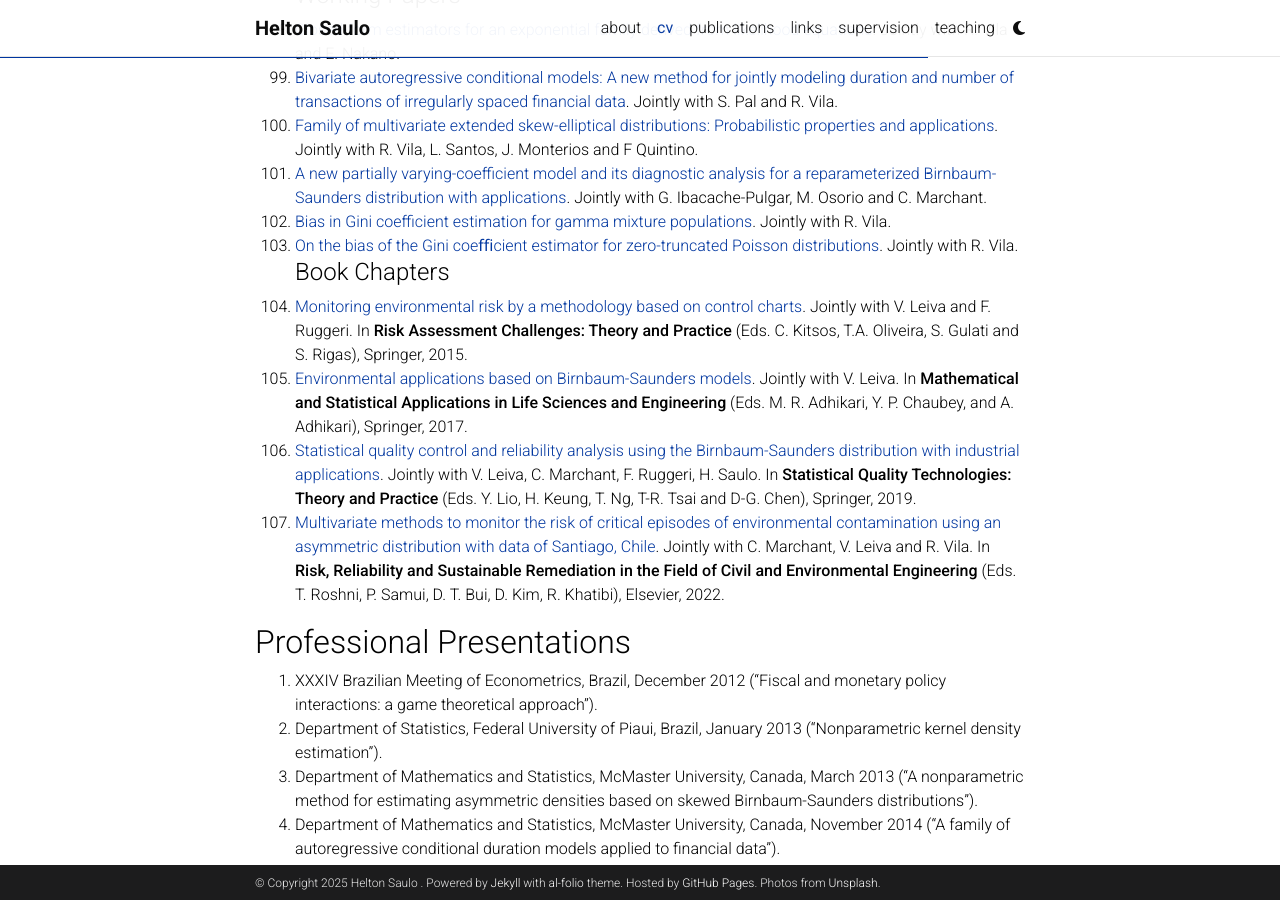
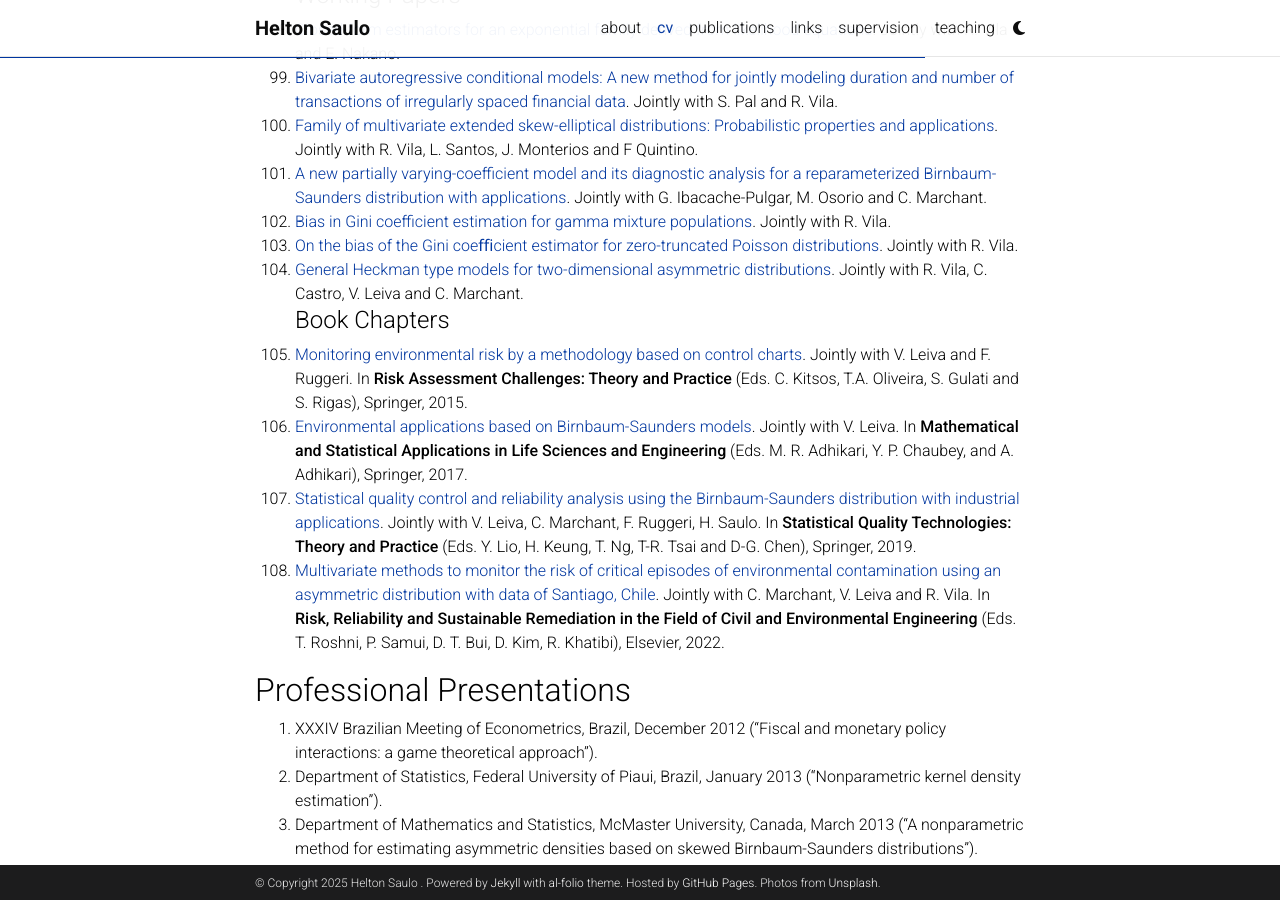
Before and after one commit to heltonsaulo/heltonsaulo.github.io, a Jekyll site: the page built from _pages/cv.md, in a window 1280 px wide and 900 px high, scrolled down 8802 px. Built offline with Jekyll 4.4.1, drawn with Linux system fonts in a browser that asks for light colours; comment, search, counter and statistics services are not loaded; a style sheet for code colours, icons or effects is not loaded.

Commit message:
Update cv.md

```diff
--- a/_pages/cv.md
+++ b/_pages/cv.md
@@ -216,11 +216,12 @@
   101.  [A new partially varying-coefficient model and its diagnostic analysis for a reparameterized Birnbaum-Saunders distribution with applications](https://). Jointly with G. Ibacache-Pulgar, M. Osorio and C. Marchant.
   102.  [Bias in Gini coefficient estimation for gamma mixture populations](http://arxiv.org/abs/2503.00690). Jointly with R. Vila.
   103.  [On the bias of the Gini coeﬃcient estimator for zero-truncated Poisson distributions](http://arxiv.org/abs/2504.04518). Jointly with R. Vila.
+  104. [General Heckman type models for two-dimensional asymmetric distributions](http://). Jointly with R. Vila, C. Castro, V. Leiva and C. Marchant.
 #### Book Chapters
- 104.  [Monitoring environmental risk by a methodology based on control charts](https://link.springer.com/chapter/10.1007/978-3-319-18029-8_14). Jointly with V. Leiva and F. Ruggeri. In **Risk Assessment Challenges: Theory and Practice** (Eds. C. Kitsos, T.A. Oliveira, S. Gulati and S. Rigas), Springer, 2015.
- 105.  [Environmental applications based on Birnbaum-Saunders models](https://link.springer.com/chapter/10.1007/978-981-10-5370-2_14). Jointly with V. Leiva. In **Mathematical and Statistical Applications in Life Sciences and Engineering** (Eds. M. R. Adhikari,  Y. P. Chaubey,  and A. Adhikari), Springer, 2017.
- 106.  [Statistical quality control and reliability analysis using the Birnbaum-Saunders distribution with industrial applications](https://link.springer.com/chapter/10.1007/978-3-030-20709-0_2). Jointly with V. Leiva, C. Marchant, F. Ruggeri, H. Saulo. In **Statistical Quality Technologies: Theory and Practice** (Eds. Y. Lio, H. Keung, T. Ng, T-R. Tsai and D-G. Chen), Springer, 2019.
- 107.  [Multivariate methods to monitor the risk of critical episodes of environmental contamination using an asymmetric distribution with data of Santiago, Chile](https://doi.org/10.1016/B978-0-323-85698-0.00024-1). Jointly with C. Marchant, V. Leiva and R. Vila. In **Risk, Reliability and Sustainable Remediation in the Field of Civil and Environmental Engineering** (Eds. T. Roshni, P. Samui, D. T. Bui, D. Kim, R. Khatibi), Elsevier, 2022.
+ 105.  [Monitoring environmental risk by a methodology based on control charts](https://link.springer.com/chapter/10.1007/978-3-319-18029-8_14). Jointly with V. Leiva and F. Ruggeri. In **Risk Assessment Challenges: Theory and Practice** (Eds. C. Kitsos, T.A. Oliveira, S. Gulati and S. Rigas), Springer, 2015.
+ 106.  [Environmental applications based on Birnbaum-Saunders models](https://link.springer.com/chapter/10.1007/978-981-10-5370-2_14). Jointly with V. Leiva. In **Mathematical and Statistical Applications in Life Sciences and Engineering** (Eds. M. R. Adhikari,  Y. P. Chaubey,  and A. Adhikari), Springer, 2017.
+ 107.  [Statistical quality control and reliability analysis using the Birnbaum-Saunders distribution with industrial applications](https://link.springer.com/chapter/10.1007/978-3-030-20709-0_2). Jointly with V. Leiva, C. Marchant, F. Ruggeri, H. Saulo. In **Statistical Quality Technologies: Theory and Practice** (Eds. Y. Lio, H. Keung, T. Ng, T-R. Tsai and D-G. Chen), Springer, 2019.
+ 108.  [Multivariate methods to monitor the risk of critical episodes of environmental contamination using an asymmetric distribution with data of Santiago, Chile](https://doi.org/10.1016/B978-0-323-85698-0.00024-1). Jointly with C. Marchant, V. Leiva and R. Vila. In **Risk, Reliability and Sustainable Remediation in the Field of Civil and Environmental Engineering** (Eds. T. Roshni, P. Samui, D. T. Bui, D. Kim, R. Khatibi), Elsevier, 2022.
 
 
 
```
